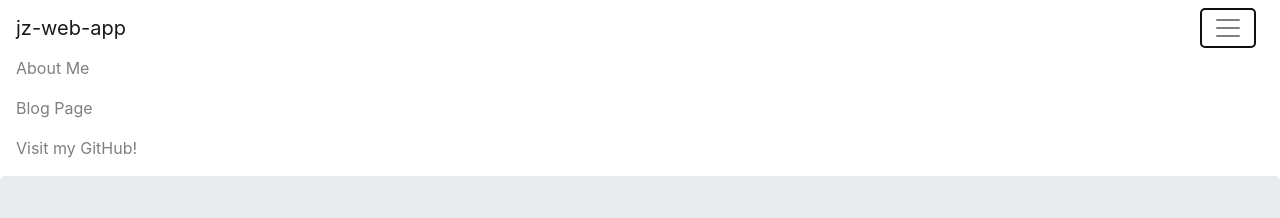
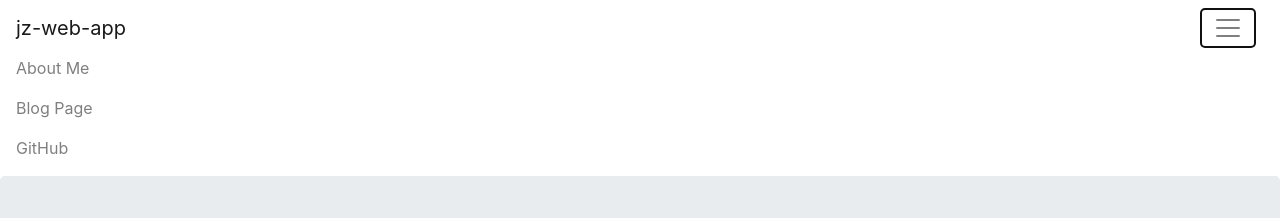
Before and after one commit to justin-zhu1018/jz-web-app, a React (Create React App) app: page / in a window 1280 px wide. Both pictures are taken after a click on the button 1228 px from the left and 28 px from the top of the page. Shown: the top 218 px of the page. Built offline with nearby package versions, Linux system fonts and the light colour scheme.

Commit message:
Routing complete

```diff
--- a/src/App.js
+++ b/src/App.js
@@ -1,6 +1,6 @@
 import React, {Component} from 'react';
 import './App.css';
-import SiteNavbar from './components/siteNavBar';
+import SiteNavbar from './components/siteNavbar';
 import StickyFooter from './components/stickyFooter';
 import BlogPage from './pages/blogPage.js';
 import AboutPage from './pages/aboutPage.js';
--- a/src/components/siteNavBar.jsx
+++ b/src/components/siteNavBar.jsx
@@ -31,7 +31,7 @@ export default function SiteNavbar(props) {
             </NavItem>
             <NavItem>
               <NavLink href="https://github.com/justin-zhu1018/jz-web-app">
-                Visit my GitHub!
+                GitHub
               </NavLink>
             </NavItem>
           </Nav>
```
Also changed, not shown: src/server.js (+0 -8 lines).
